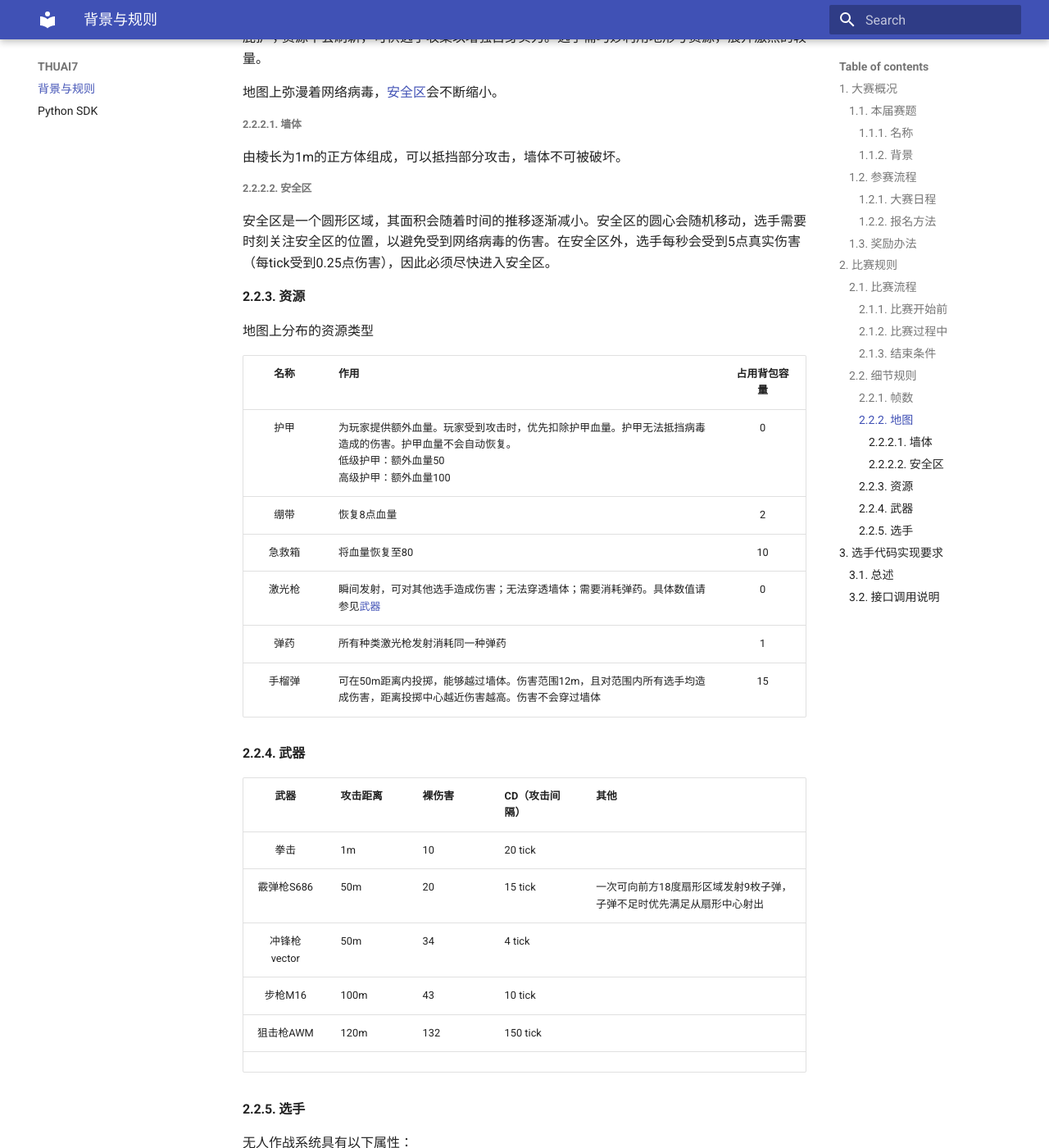
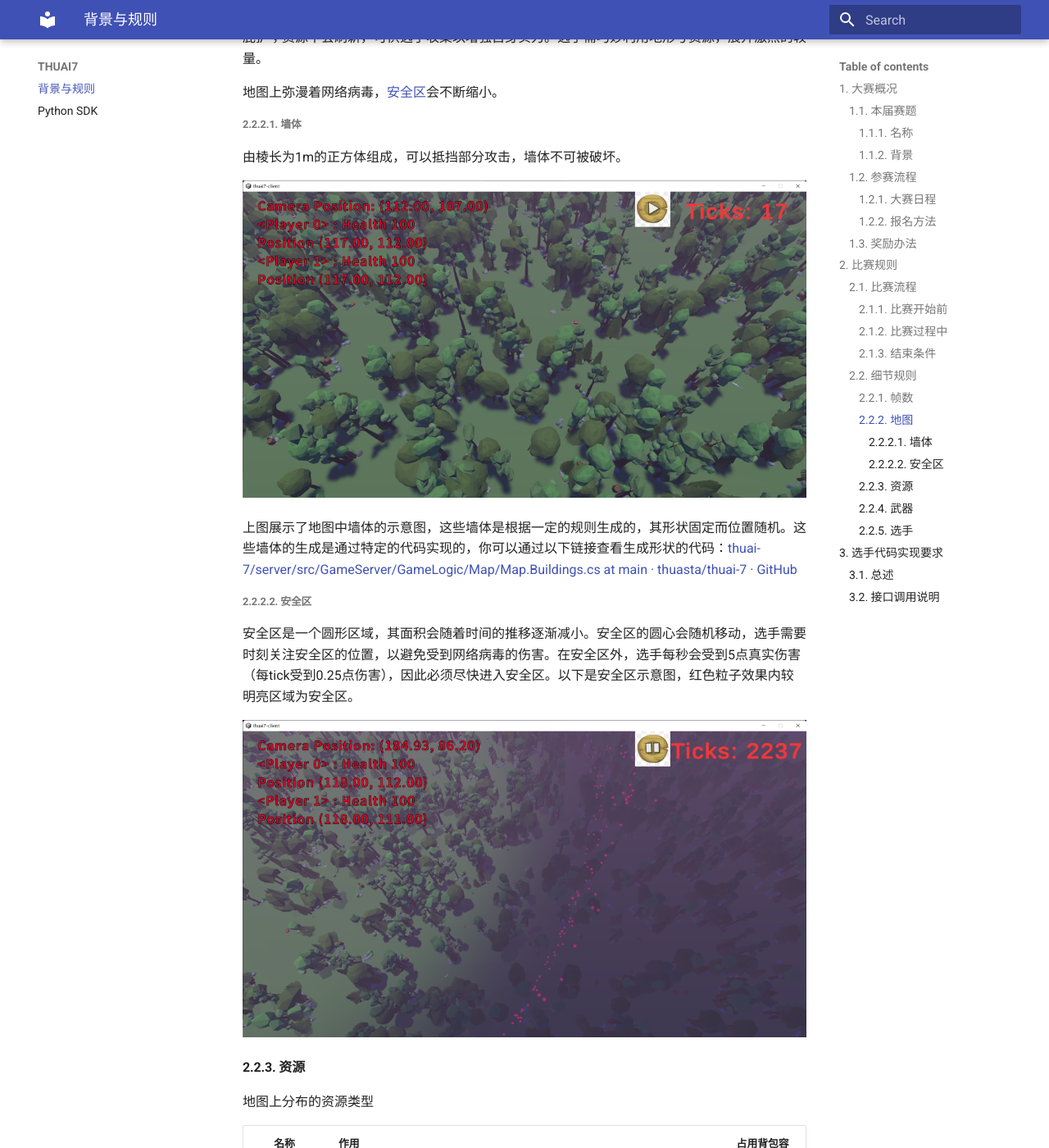
Before and after one commit to thuasta/thuai-7, an MkDocs documentation site: the page built from docs/index.md, in a window 1280 px wide and 1400 px high, scrolled down 2234 px. Shown: the whole window at 82% size. Built offline with MkDocs 1.6.1 and Material for MkDocs 9.7.7, drawn with Linux system fonts in a browser that asks for light colours; some of the changed text lies outside the part shown.

Commit message:
Update index.md

```diff
--- a/docs/index.md
+++ b/docs/index.md
@@ -33,12 +33,12 @@
 
 ### 1.3. 奖励办法
 
-|奖项|数量|奖金|
-|---|---|---|
-|特等奖|  |  |
-|一等奖|  |  |
-|二等奖|  |  |
-|三等奖|  |  |
+| 奖项  | 数量  | 奖金  |
+| --- | --- | --- |
+| 特等奖 |     |     |
+| 一等奖 |     |     |
+| 二等奖 |     |     |
+| 三等奖 |     |     |
 
 注：该奖励只对于自动化系和软件学院承办的“未来战场”赛道，奖励的最终解释权归主办方所有。
 
@@ -80,35 +80,41 @@
 
 由棱长为1m的正方体组成，可以抵挡部分攻击，墙体不可被破坏。
 
+![Walls.jpg](images\Walls.jpg)
+
+上图展示了地图中墙体的示意图，这些墙体是根据一定的规则生成的，其形状固定而位置随机。这些墙体的生成是通过特定的代码实现的，你可以通过以下链接查看生成形状的代码：[thuai-7/server/src/GameServer/GameLogic/Map/Map.Buildings.cs at main · thuasta/thuai-7 · GitHub](https://github.com/thuasta/thuai-7/blob/main/server/src/GameServer/GameLogic/Map/Map.Buildings.cs)
+
 ##### 2.2.2.2. 安全区
 
-安全区是一个圆形区域，其面积会随着时间的推移逐渐减小。安全区的圆心会随机移动，选手需要时刻关注安全区的位置，以避免受到网络病毒的伤害。在安全区外，选手每秒会受到5点真实伤害（每tick受到0.25点伤害），因此必须尽快进入安全区。
+安全区是一个圆形区域，其面积会随着时间的推移逐渐减小。安全区的圆心会随机移动，选手需要时刻关注安全区的位置，以避免受到网络病毒的伤害。在安全区外，选手每秒会受到5点真实伤害（每tick受到0.25点伤害），因此必须尽快进入安全区。以下是安全区示意图，红色粒子效果内较明亮区域为安全区。
+
+![Circle.jpg](images\Circle.jpg)
 
 #### 2.2.3. 资源
 
 地图上分布的资源类型
 
-|名称|作用|占用背包容量|
-|:---:|---|:---:|
-|护甲|为玩家提供额外血量。玩家受到攻击时，优先扣除护甲血量。护甲无法抵挡病毒造成的伤害。护甲血量不会自动恢复。<br>低级护甲：额外血量50 <br>高级护甲：额外血量100|0|
-|绷带|恢复8点血量|2|
-|急救箱|将血量恢复至80|10|
-|激光枪|瞬间发射，可对其他选手造成伤害；无法穿透墙体；需要消耗弹药。具体数值请参见[武器](#武器)|0|
-|弹药|所有种类激光枪发射消耗同一种弹药|1|
-|手榴弹|可在50m距离内投掷，能够越过墙体。伤害范围12m，且对范围内所有选手均造成伤害，距离投掷中心越近伤害越高。伤害不会穿过墙体|15|
+| 名称  | 作用                                                                                   | 占用背包容量 |
+|:---:| ------------------------------------------------------------------------------------ |:------:|
+| 护甲  | 为玩家提供额外血量。玩家受到攻击时，优先扣除护甲血量。护甲无法抵挡病毒造成的伤害。护甲血量不会自动恢复。<br>低级护甲：额外血量50 <br>高级护甲：额外血量100 | 0      |
+| 绷带  | 恢复8点血量                                                                               | 2      |
+| 急救箱 | 将血量恢复至80                                                                             | 10     |
+| 激光枪 | 瞬间发射，可对其他选手造成伤害；无法穿透墙体；需要消耗弹药。具体数值请参见[武器](#武器)                                       | 0      |
+| 弹药  | 所有种类激光枪发射消耗同一种弹药                                                                     | 1      |
+| 手榴弹 | 可在50m距离内投掷，能够越过墙体。伤害范围12m，且对范围内所有选手均造成伤害，距离投掷中心越近伤害越高。伤害不会穿过墙体                       | 15     |
 
 <a id="武器"></a>
 
 #### 2.2.4. 武器
 
-| 武器   | 攻击距离 | 裸伤害 | CD（攻击间隔） | 其他 |
-|:-----:| ------ | ------ |------ | ------ |
-| 拳击 | 1m | 10 | 20 tick|
-| 霰弹枪S686 | 50m | 20 | 15 tick |一次可向前方18度扇形区域发射9枚子弹，子弹不足时优先满足从扇形中心射出
-| 冲锋枪vector | 50m | 34 | 4 tick | |
-| 步枪M16   | 100m | 43 | 10 tick| |
-| 狙击枪AWM | 120m | 132 | 150 tick |
-| | | |
+| 武器        | 攻击距离 | 裸伤害 | CD（攻击间隔） | 其他                                   |
+|:---------:| ---- | --- | -------- | ------------------------------------ |
+| 拳击        | 1m   | 10  | 20 tick  |                                      |
+| 霰弹枪S686   | 50m  | 20  | 15 tick  | 一次可向前方18度扇形区域发射9枚子弹，子弹不足时优先满足从扇形中心射出 |
+| 冲锋枪vector | 50m  | 34  | 4 tick   |                                      |
+| 步枪M16     | 100m | 43  | 10 tick  |                                      |
+| 狙击枪AWM    | 120m | 132 | 150 tick |                                      |
+|           |      |     |          |                                      |
 
 #### 2.2.5. 选手
 
```
Also changed, not shown: other parts of docs/index.md (+1 -1 lines), docs/images/Circle.jpg (added), docs/images/Walls.jpg (added).
